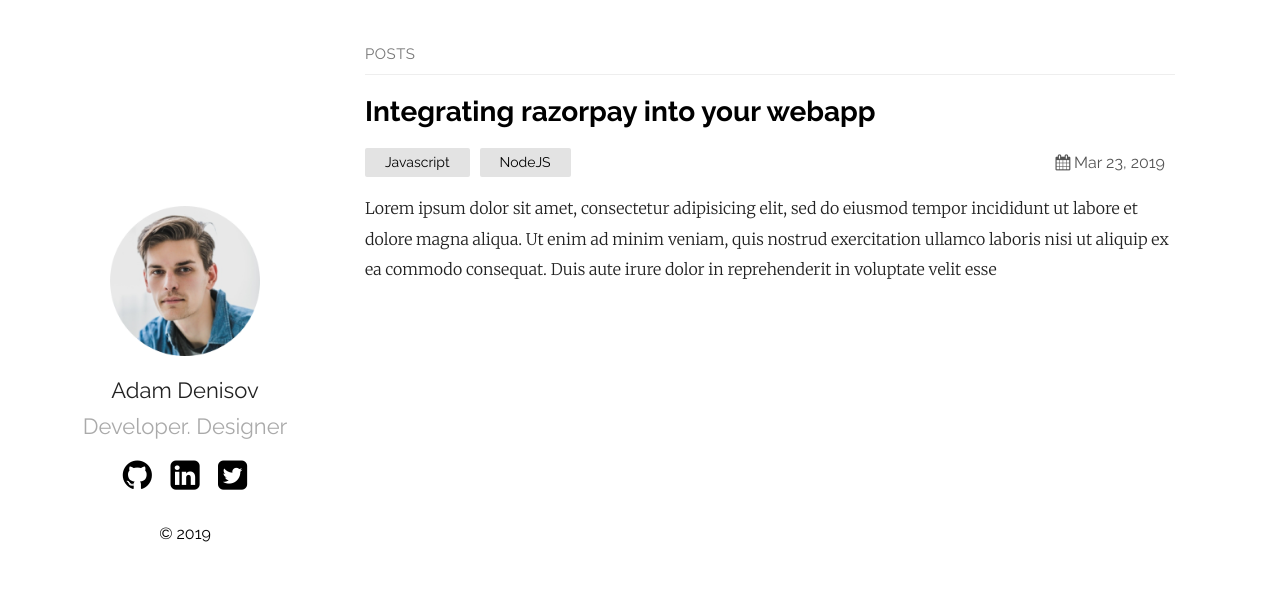
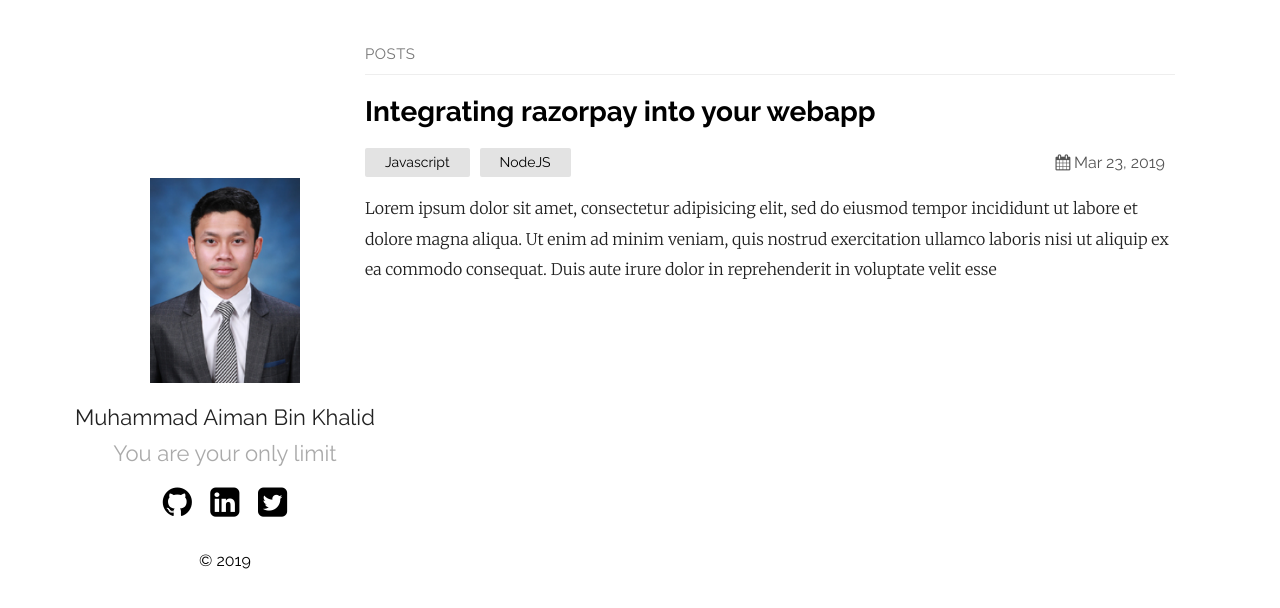
Before and after one commit to aimankhalid94/aimankhalid94.github.io, a Jekyll site: the page built from index.md, in a window 1280 px wide. Shown: the top 608 px of the page. Built offline with Jekyll 4.4.1, drawn with Linux system fonts in a browser that asks for light colours.

Commit message:
dp changed

```diff
--- a/_config.yml
+++ b/_config.yml
@@ -12,16 +12,16 @@ show_excerpts: true # set to true to show excerpts on the homepage
 sass:
   sass_dir: _sass
 plainwhite:
-  name: Adam Denisov
-  tagline: Developer. Designer
+  name: Muhammad Aiman Bin Khalid
+  tagline: You are your only limit
   date_format: "%b %-d, %Y"
   sitemap: true # set to true to generate sitemap.xml content
 
   # generate social links in footer
   social_links:
     twitter: thelehhman
-    github:  thelehhman
-    linkedIn: in/thelehhman
+    github:  https://github.com/aimankhalid94
+    linkedIn: www.linkedin.com/in/aimankhalid94
     rss: rss
     # dribbble: jekyll
     # facebook: jekyll
```
Also changed, not shown: assets/portfolio.png, assets/portfolioorigin.png (added), 1 other file.
